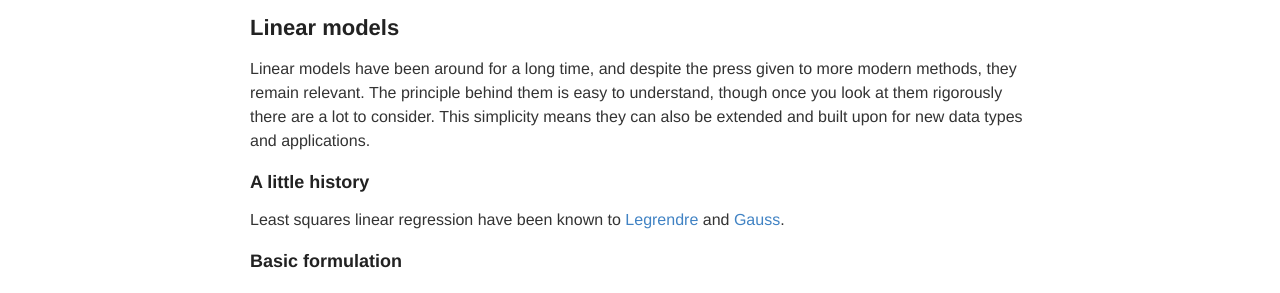
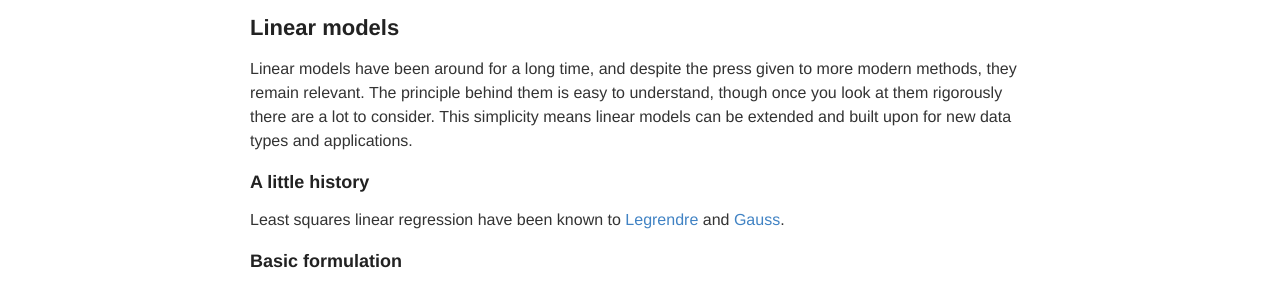
Before and after one commit to ptvan/ptvan.github.io, a Jekyll site: the page built from _posts/2020-10-10-linear-models.md, in a window 1280 px wide. Shown: the part 178-471 px from the top of the page. Built offline with Jekyll 4.4.1, drawn with Linux system fonts in a browser that asks for light colours.

Commit message:
updated intro

```diff
--- a/_posts/2020-10-10-linear-models.md
+++ b/_posts/2020-10-10-linear-models.md
@@ -3,7 +3,7 @@ layout: post
 title: Linear models
 ---
 
-Linear models have been around for a long time, and despite the press given to more modern methods, they remain relevant. The principle behind them is easy to understand, though once you look at them rigorously there are a lot to consider. This simplicity means they can also be extended and built upon for new data types and applications.
+Linear models have been around for a long time, and despite the press given to more modern methods, they remain relevant. The principle behind them is easy to understand, though once you look at them rigorously there are a lot to consider. This simplicity means linear models can be extended and built upon for new data types and applications.
 
 ### A little history
 
```
